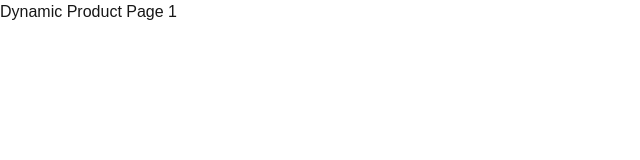
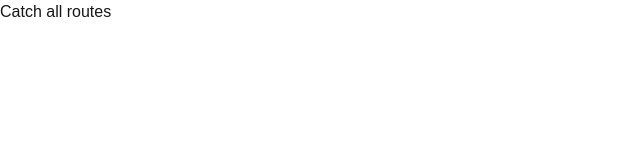
Before and after one commit to Amdadul-HQ/L2_NEXT_JS_FIRST_APP, a Next.js app: page /products/1 in a window 1280 px wide. Shown: the top 160 px of the page, without its empty margins (0-640 px from the left). Built offline with nearby package versions, Linux system fonts and the light colour scheme.

Commit message:
add: catch all routs

```diff
--- /dev/null
+++ b/src/app/products/[...slug]/page.js
@@ -0,0 +1,10 @@
+
+const CatchAllRoute = () => {
+    return (
+        <div>
+            <h1>Catch all routes</h1>
+        </div>
+    );
+};
+
+export default CatchAllRoute;
--- a/src/app/products/[productId]/page.js
+++ b/src/app/products/[productId]/page.js
@@ -1,5 +1,7 @@
-const DynamicProductPage =async ({params}) => {
-    const productId = await params.productId
+const DynamicProductPage =async ({params,searchParams}) => {
+    const productId = await params.productId;
+    const searchParam = await searchParams
+    console.log(searchParam);
     return (
         <div>
             <h1>Dynamic Product Page {productId}</h1>
```
